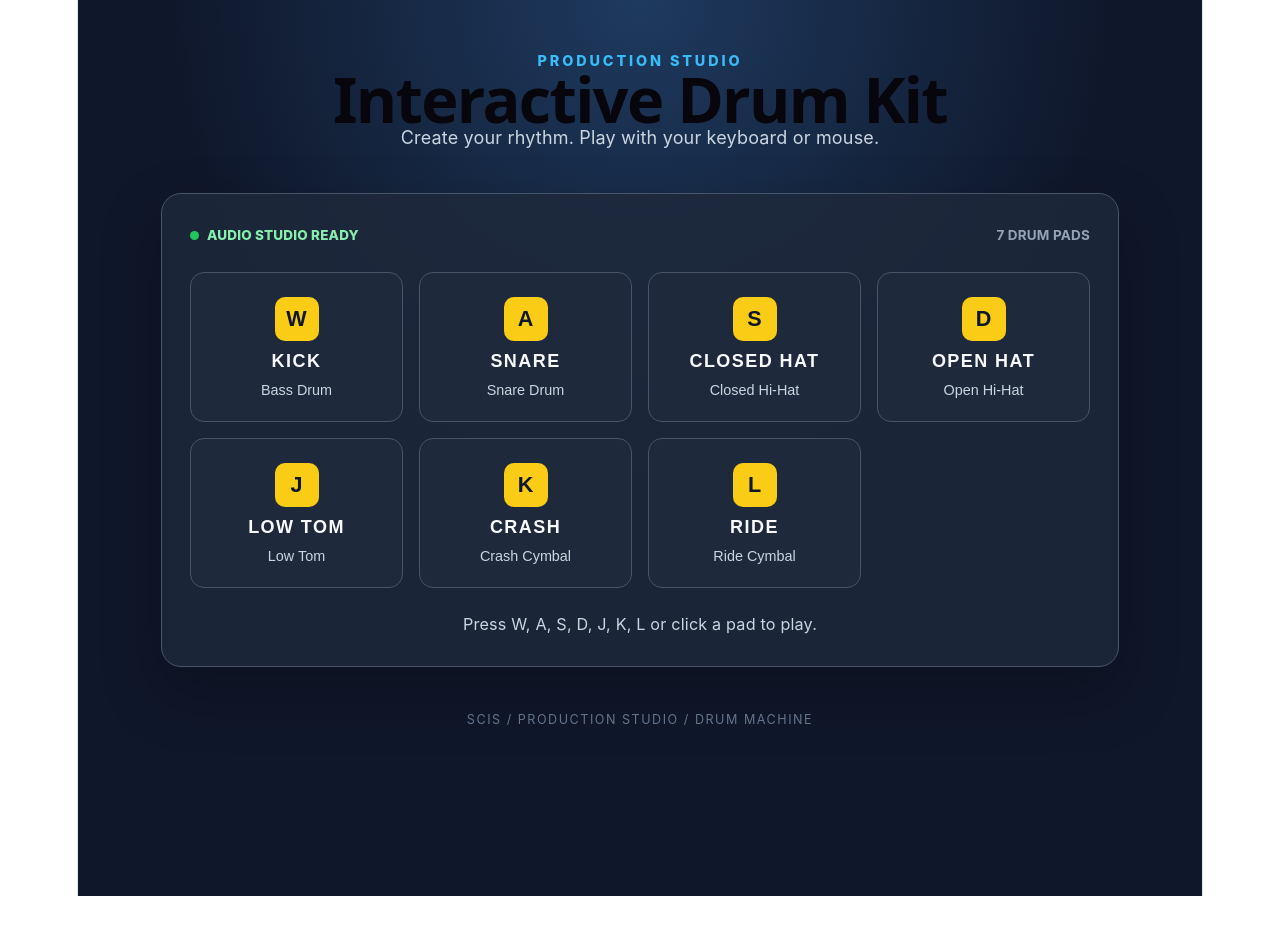
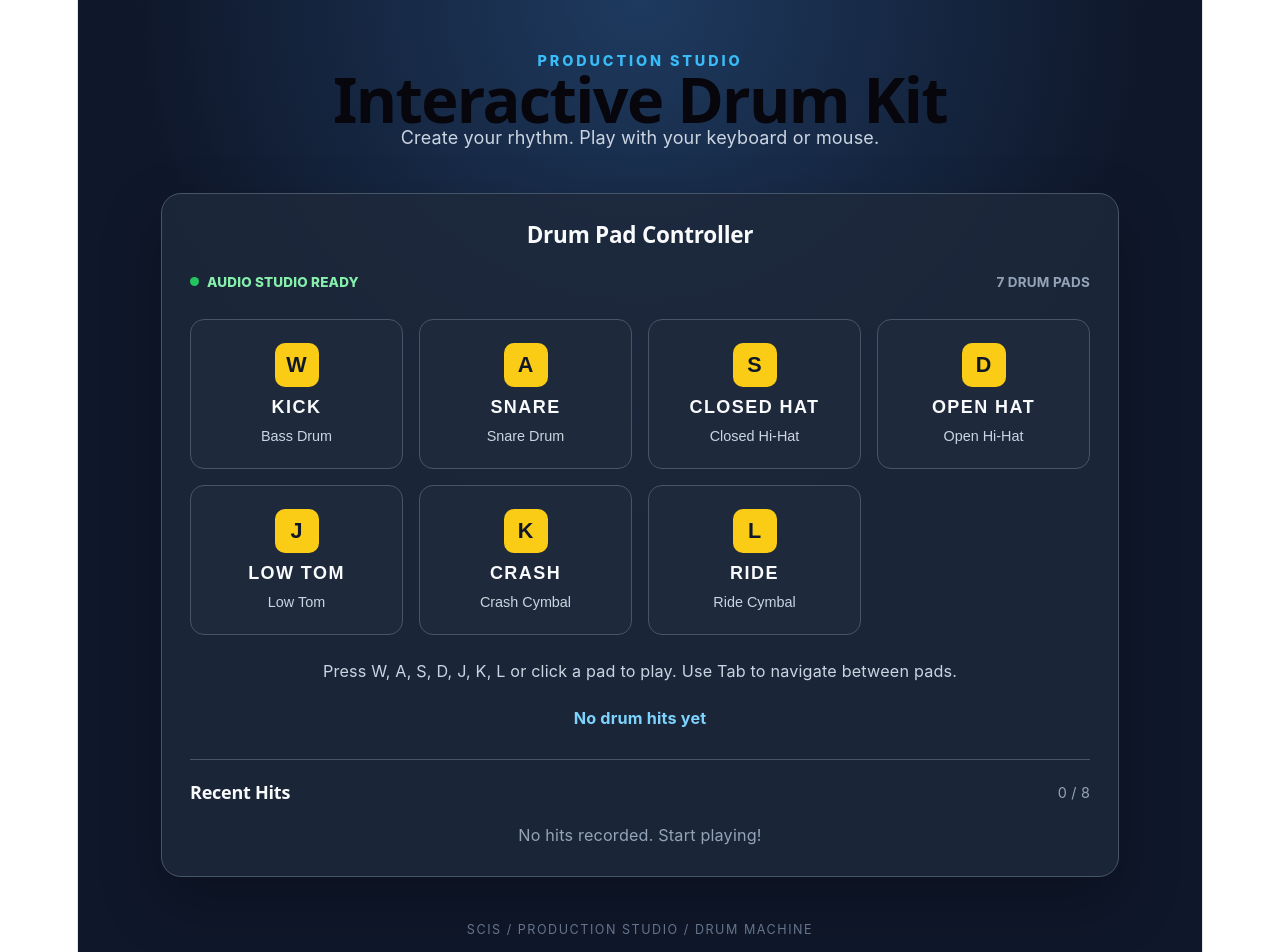
Before and after one commit to ninitu123456/lab_03, a React (Vite) app: page / in a window 1280 px wide. Shown: the top 952 px of the page. Before the commit the page ends 896 px from the top, so only its background shows below. Built offline with nearby package versions, Linux system fonts and the light colour scheme.

Commit message:
feat(a11y): add accessible hit log and keyboard focus

```diff
--- a/src/homeworks/DrumMachine/DrumMachine.css
+++ b/src/homeworks/DrumMachine/DrumMachine.css
@@ -130,3 +130,111 @@
     scroll-behavior: auto !important;
   }
 }
+
+
+/* Accessible section heading */
+.drum-machine__section-heading {
+  margin: 0 0 20px;
+  color: #f8fafc;
+  font-size: 1.25rem;
+  font-weight: 800;
+}
+
+/* Screen reader live announcement */
+.drum-machine__live-status {
+  display: block;
+  min-height: 24px;
+  margin-top: 20px;
+  color: #7dd3fc;
+  font-size: 0.9rem;
+  font-weight: 700;
+}
+
+/* Hit log container */
+.drum-machine__hit-log {
+  margin-top: 28px;
+  padding-top: 20px;
+  border-top: 1px solid #475569;
+}
+
+.drum-machine__hit-log-header {
+  display: flex;
+  justify-content: space-between;
+  align-items: center;
+  gap: 12px;
+  margin-bottom: 16px;
+}
+
+.drum-machine__hit-log-header h2 {
+  margin: 0;
+  color: #f8fafc;
+  font-size: 1rem;
+  font-weight: 800;
+}
+
+.drum-machine__hit-log-header span {
+  color: #94a3b8;
+  font-size: 0.8rem;
+}
+
+.drum-machine__empty-log {
+  color: #94a3b8;
+  font-size: 0.9rem;
+}
+
+.drum-machine__hit-list {
+  display: flex;
+  flex-direction: column;
+  gap: 8px;
+  padding: 0;
+  margin: 0;
+  list-style: none;
+}
+
+.drum-machine__hit-list li {
+  display: grid;
+  grid-template-columns: 42px 1fr auto;
+  align-items: center;
+  gap: 12px;
+
+  padding: 12px;
+  background: #0f172a;
+  border: 1px solid #334155;
+  border-radius: 8px;
+}
+
+.hit-log__key {
+  display: grid;
+  place-items: center;
+  width: 32px;
+  height: 32px;
+
+  color: #0f172a;
+  background: #facc15;
+  border-radius: 6px;
+
+  font-weight: 800;
+}
+
+.hit-log__name {
+  color: #f8fafc;
+  font-size: 0.9rem;
+  font-weight: 700;
+}
+
+.hit-log__time {
+  color: #94a3b8;
+  font-size: 0.8rem;
+}
+
+@media (max-width: 375px) {
+  .drum-machine__hit-list li {
+    grid-template-columns: 36px 1fr auto;
+    gap: 8px;
+    padding: 10px 8px;
+  }
+
+  .hit-log__time {
+    font-size: 0.7rem;
+  }
+}
--- a/src/homeworks/DrumMachine/DrumMachine.jsx
+++ b/src/homeworks/DrumMachine/DrumMachine.jsx
@@ -1,8 +1,6 @@
-
 import { useCallback, useEffect, useRef, useState } from 'react';
 
-import { DRUM_PADS, DRUM_PAD_MAP } from './data/drumPads';
-import { getDrumPadById } from './data/drumPads';
+import { DRUM_PADS, DRUM_PAD_MAP, getDrumPadById } from './data/drumPads';
 import { DrumAudioEngine } from './audio/DrumAudioEngine';
 import { useDrumKeyboard } from './hooks/useDrumKeyboard';
 
@@ -11,21 +9,19 @@ import DrumPadGrid from './components/DrumPadGrid';
 import './DrumMachine.css';
 
 function DrumMachine() {
-  // Create one audio engine for this component instance.
   const [audioEngine] = useState(
     () => new DrumAudioEngine(),
   );
 
-  // Track the pad that was most recently triggered.
   const [activePadId, setActivePadId] = useState(null);
-
-  // Display audio errors if the browser does not support Web Audio.
   const [audioError, setAudioError] = useState('');
 
-  // Store the active timer for cleanup.
+  // Store the eight most recent drum hits.
+  const [hitLog, setHitLog] = useState([]);
+
   const activeTimerRef = useRef(null);
+  const hitSequenceRef = useRef(0);
 
-  // Trigger the corresponding drum sound.
   const handleTriggerPad = useCallback(
     (padId) => {
       const pad = getDrumPadById(padId);
@@ -34,6 +30,7 @@ function DrumMachine() {
         return;
       }
 
+      // Update the visual active state.
       setActivePadId(padId);
 
       if (activeTimerRef.current !== null) {
@@ -45,6 +42,20 @@ function DrumMachine() {
         activeTimerRef.current = null;
       }, 150);
 
+      // Add a new entry to the hit log.
+      const newHit = {
+        id: ++hitSequenceRef.current,
+        name: pad.name,
+        keyLabel: pad.keyLabel,
+        time: new Date().toLocaleTimeString(),
+      };
+
+      setHitLog((previous) => [
+        newHit,
+        ...previous,
+      ].slice(0, 8));
+
+      // Play the corresponding sound.
       audioEngine.triggerPad(pad.soundType).catch(() => {
         setAudioError(
           'Unable to play audio. Please check your browser audio support.',
@@ -54,13 +65,11 @@ function DrumMachine() {
     [audioEngine],
   );
 
-  // Connect physical keyboard shortcuts.
   const { pressedPadIds } = useDrumKeyboard(
     DRUM_PAD_MAP,
     handleTriggerPad,
   );
 
-  // Release resources when the component unmounts.
   useEffect(() => {
     return () => {
       if (activeTimerRef.current !== null) {
@@ -70,6 +79,8 @@ function DrumMachine() {
       void audioEngine.dispose();
     };
   }, [audioEngine]);
+
+  const latestHit = hitLog[0];
 
   return (
     <main className="drum-machine">
@@ -87,8 +98,15 @@ function DrumMachine() {
 
       <section
         className="drum-machine__studio"
-        aria-label="Drum kit control panel"
+        aria-labelledby="drum-studio-heading"
       >
+        <h2
+          id="drum-studio-heading"
+          className="drum-machine__section-heading"
+        >
+          Drum Pad Controller
+        </h2>
+
         <div className="drum-machine__toolbar">
           <span className="drum-machine__status">
             <span
@@ -112,6 +130,7 @@ function DrumMachine() {
 
         <p className="drum-machine__instruction">
           Press W, A, S, D, J, K, L or click a pad to play.
+          Use Tab to navigate between pads.
         </p>
 
         {audioError && (
@@ -122,6 +141,55 @@ function DrumMachine() {
             {audioError}
           </p>
         )}
+
+        {/* Screen reader announcement */}
+        <output
+          className="drum-machine__live-status"
+          aria-live="polite"
+          aria-atomic="true"
+        >
+          {latestHit
+            ? `${latestHit.name} played`
+            : 'No drum hits yet'}
+        </output>
+
+        {/* Visual hit history */}
+        <section
+          className="drum-machine__hit-log"
+          aria-labelledby="hit-log-heading"
+        >
+          <div className="drum-machine__hit-log-header">
+            <h2 id="hit-log-heading">
+              Recent Hits
+            </h2>
+
+            <span>{hitLog.length} / 8</span>
+          </div>
+
+          {hitLog.length === 0 ? (
+            <p className="drum-machine__empty-log">
+              No hits recorded. Start playing!
+            </p>
+          ) : (
+            <ol className="drum-machine__hit-list">
+              {hitLog.map((hit) => (
+                <li key={hit.id}>
+                  <span className="hit-log__key">
+                    {hit.keyLabel}
+                  </span>
+
+                  <span className="hit-log__name">
+                    {hit.name}
+                  </span>
+
+                  <time className="hit-log__time">
+                    {hit.time}
+                  </time>
+                </li>
+              ))}
+            </ol>
+          )}
+        </section>
       </section>
 
       <footer className="drum-machine__footer">
--- a/src/homeworks/DrumMachine/components/DrumPad.css
+++ b/src/homeworks/DrumMachine/components/DrumPad.css
@@ -40,6 +40,7 @@
   outline-offset: 4px;
 }
 
+
 .drum-pad__key {
   display: grid;
   place-items: center;
@@ -71,3 +72,9 @@
     transition: none;
   }
 }
+
+@media (forced-colors: active) {
+  .drum-pad:focus-visible {
+    outline: 3px solid Highlight;
+  }
+}
```
